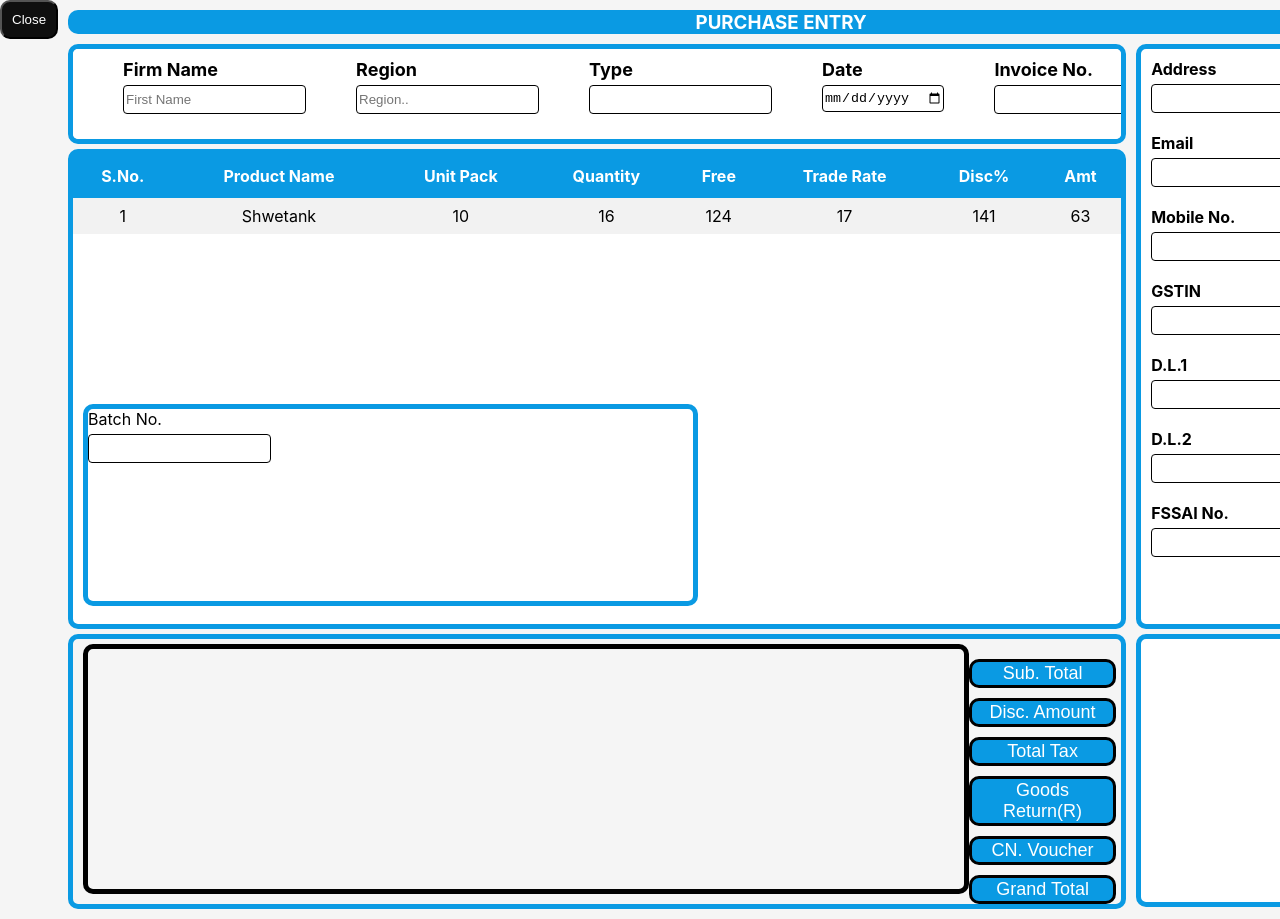
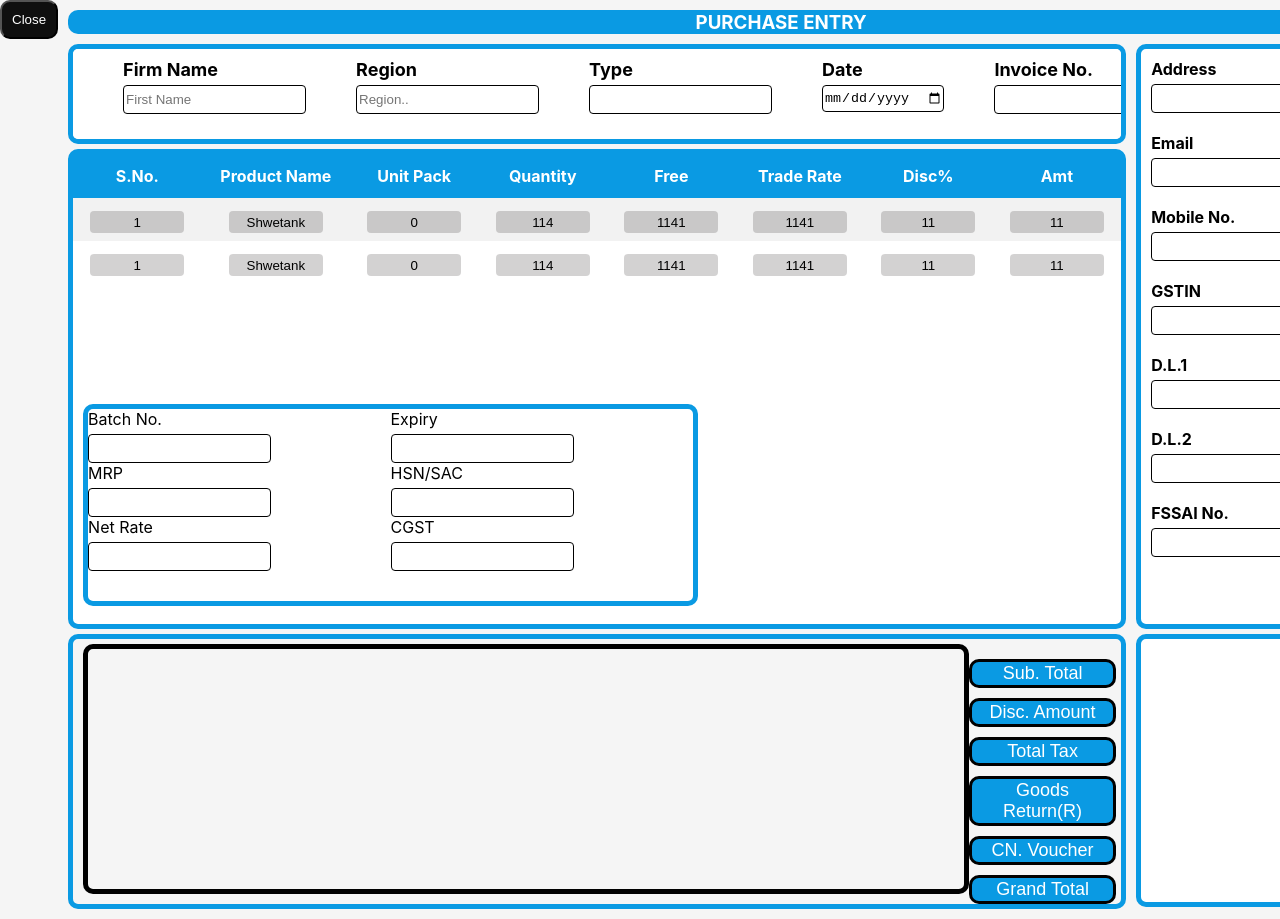
Before and after one commit to shwetank00001/Hegan-pages, a React (Create React App) app: page / in a window 1280 px wide. Shown: the top 919 px of the page. Built offline with nearby package versions, Linux system fonts and the light colour scheme.

Commit message:
added input on the purchase  entry

```diff
--- a/src/components/Entry.js
+++ b/src/components/Entry.js
@@ -42,6 +42,13 @@ const Entry = () => {
 
 
     const [batch, setBatch]  = React.useState('')
+    const [Expiry, setExpiry]  = React.useState('')
+    const [mrp , setMrp ]  = React.useState('')
+    const [HSN, setHSN]  = React.useState('')
+    const [netRate, setNetRate]  = React.useState('')
+    const [CGST, setCGST]  = React.useState('')
+    // const [SGST, setSGST]  = React.useState('')
+    // const [IGST, setIGST]  = React.useState('')
 
 
     function handleSubmit(e){
@@ -58,7 +65,13 @@ const Entry = () => {
             setFssai("This is FSSAI")
             setInvoice("AUTO INVOICE GENERATED")
             setBatch("Updated")
-                    setButton(function(item){
+            setExpiry('Over')
+            setMrp(100)
+            setHSN(193414)
+            setNetRate(`${HSN*mrp}`)
+            setCGST(9213)
+
+            setButton(function(item){
             return(!item)
         })
 
@@ -104,14 +117,24 @@ const Entry = () => {
                                     <th>Amt</th>
                             </tr>
                             <tr onClick={showData}>
-                                <td>1</td>
-                                <td>Shwetank</td>
-                                <td>10</td>
-                                <td>16</td>
-                                <td>124</td>
-                                <td>17</td>
-                                <td>141</td>
-                                <td>63</td>
+                                <td><input type='text' value={"1"} /></td>
+                                <td><input type='text' value={"Shwetank"} /></td>
+                                <td><input type='text' value={"0"} /></td>
+                                <td><input type='text' value={"114"} /></td>
+                                <td><input type='text' value={"1141"} /></td>
+                                <td><input type='text' value={"1141"} /></td>
+                                <td><input type='text' value={"11"} /></td>
+                                <td><input type='text' value={"11"} /></td>
+                            </tr>
+                            <tr onClick={showData}>
+                                <td><input type='text' value={"1"} /></td>
+                                <td><input type='text' value={"Shwetank"} /></td>
+                                <td><input type='text' value={"0"} /></td>
+                                <td><input type='text' value={"114"} /></td>
+                                <td><input type='text' value={"1141"} /></td>
+                                <td><input type='text' value={"1141"} /></td>
+                                <td><input type='text' value={"11"} /></td>
+                                <td><input type='text' value={"11"} /></td>
                             </tr>
                         </table>
                 </div>
@@ -173,12 +196,33 @@ const Entry = () => {
                     <FirmTable generateData={generateData}/>
                     <div className='quantity-box-bottom'>
                         <div className='qty-comments'>
-                            <div>
-                                <label htmlFor='batch'>Batch No.</label><br/>
-                                <input id='batch' value={batch} type='text' onChange={(e) => setBatch(e.target.value)}/>
+                            <div className='box'>
+                                    <div>
+                                        <label htmlFor='batch'>Batch No.</label><br/>
+                                        <input id='batch' value={batch} type='text' onChange={(e) => setBatch(e.target.value)}/>
+                                    </div>
+                                    <div>
+                                        <label htmlFor='Expiry'>Expiry</label><br/>
+                                        <input id='Expiry' value={Expiry} type='text' onChange={(e) => setBatch(e.target.value)}/>
+                                    </div>
+                                    <div>
+                                        <label htmlFor='mrp'>MRP</label><br/>
+                                        <input id='mrp' value={mrp} type='text' onChange={(e) => setBatch(e.target.value)}/>
+                                    </div>
+                                    <div>
+                                        <label htmlFor='hsn'>HSN/SAC</label><br/>
+                                        <input id='hsn' value={HSN} type='text' onChange={(e) => setBatch(e.target.value)}/>
+                                    </div>
+                                    <div>
+                                        <label htmlFor='Net Rate'>Net Rate</label><br/>
+                                        <input id='Net Rate' value={netRate} type='text' onChange={(e) => setBatch(e.target.value)}/>
+                                    </div>
+                                    <div>
+                                        <label htmlFor='CGST'>CGST</label><br/>
+                                        <input id='CGST' value={CGST} type='text' onChange={(e) => setBatch(e.target.value)}/>
+                                    </div>
+
                             </div>
-
-
                         </div>
 
                         <div className='qty-details'>
--- a/src/index.css
+++ b/src/index.css
@@ -110,6 +110,10 @@ input {
   margin-left: 10px;
 }
 
+.box{
+  display: grid;
+  grid-template-columns: 50% 50%;
+}
 .qty-details{
   height: 192px;
   width: 40%;
@@ -213,14 +217,20 @@ input {
   width: 100%;
   overflow: auto;
 
-
 }
 
 #customers td, #customers th {
   padding: 8px;
 
+}
 
-}
+  #customers input {
+    width: 90px;
+    height: 20px;
+    background-color:#36323237 ;
+    border: 0px solid;
+    text-align: center;
+  }
 
 #customers tr:nth-child(even){background-color: #f2f2f2;}
 
```
